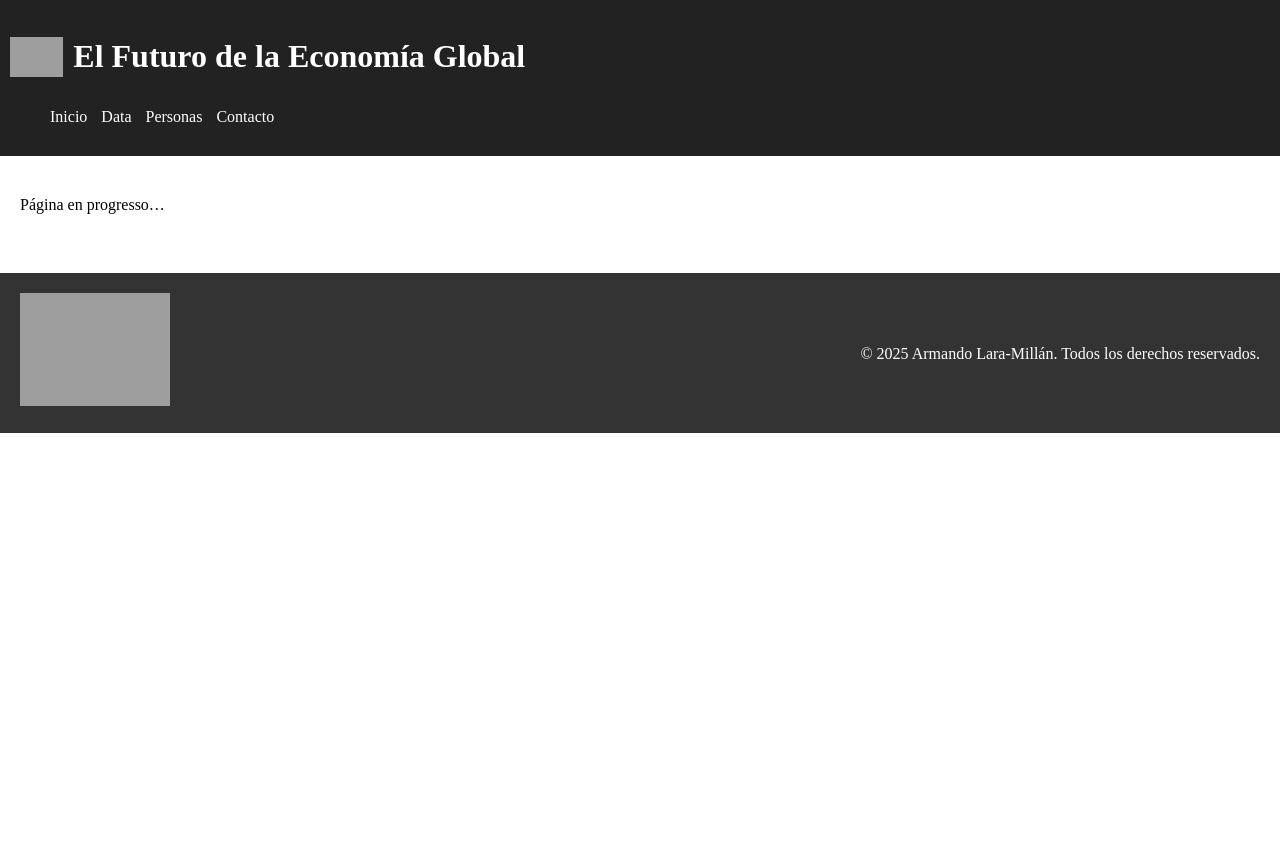
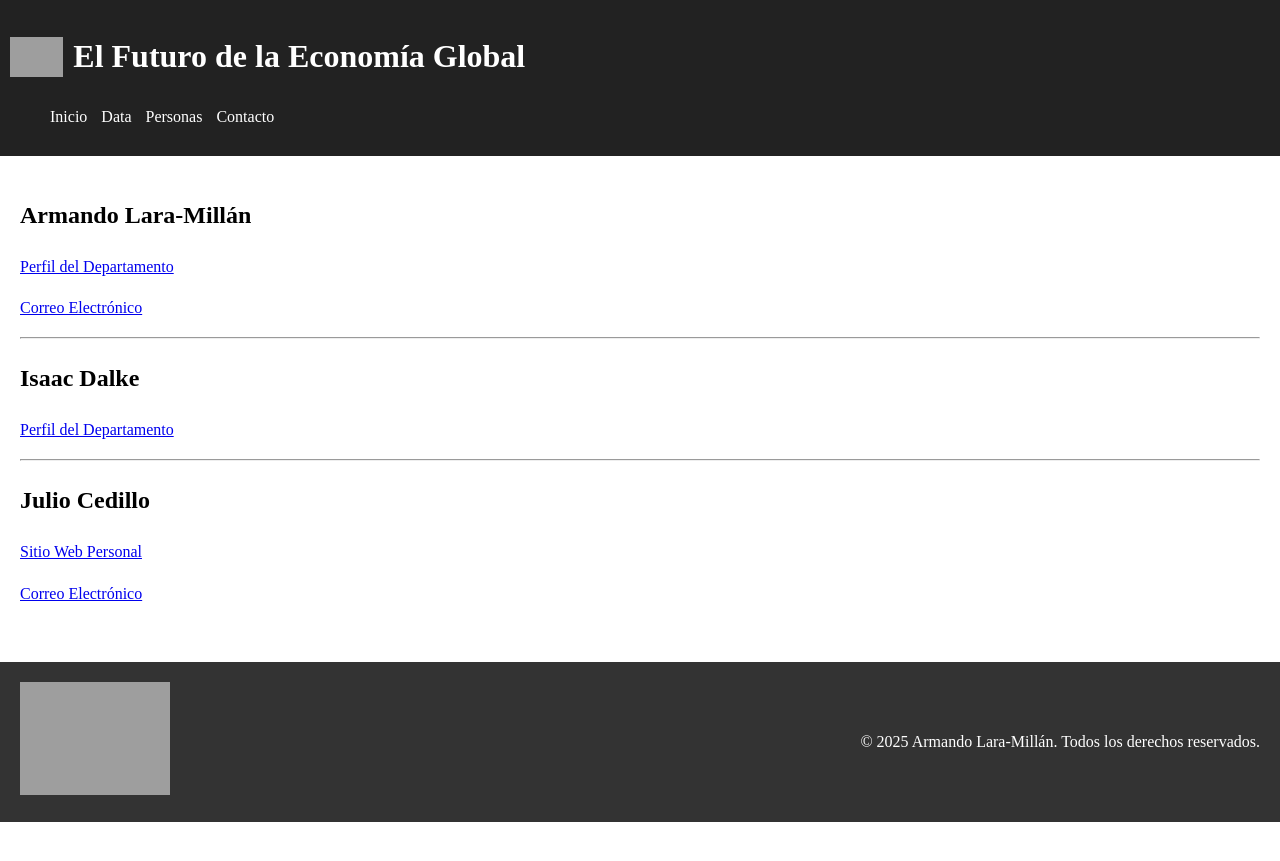
Before and after one commit to juliocedillo/neweconomy-es, a Jekyll site: the page built from contacto.md, in a window 1280 px wide. Shown: the top 861 px of the page. Built offline with Jekyll 4.4.1, drawn with Linux system fonts in a browser that asks for light colours; grey boxes are pictures that could not be loaded.

Commit message:
Update contacto.md

```diff
--- a/contacto.md
+++ b/contacto.md
@@ -3,4 +3,21 @@ layout: default
 title: Contacto
 permalink: /contacto
 ---
-Página en progresso...
+
+## Armando Lara-Millán
+[Perfil del Departamento](https://sociology.berkeley.edu/faculty/armando-lara-millan)
+
+[Correo Electrónico](mailto:armando@berkeley.edu)
+
+---
+
+## Isaac Dalke
+[Perfil del Departamento](https://sociology.berkeley.edu/graduate-student/isaac-dalke)
+
+---
+
+## Julio Cedillo
+
+[Sitio Web Personal](https://juliocedillo.github.io/)
+
+[Correo Electrónico](mailto:julio.cedillo@berkley.edu)
```
